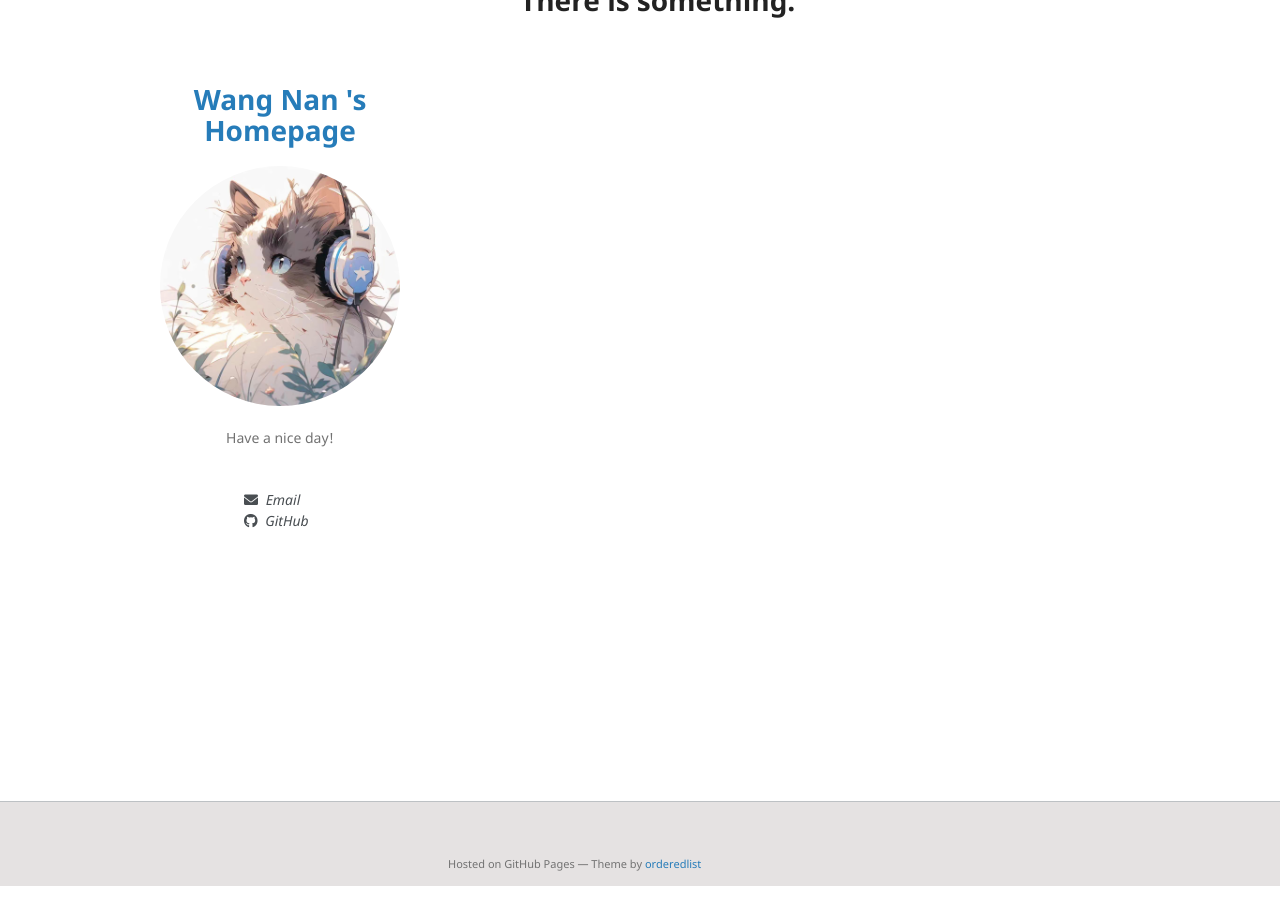
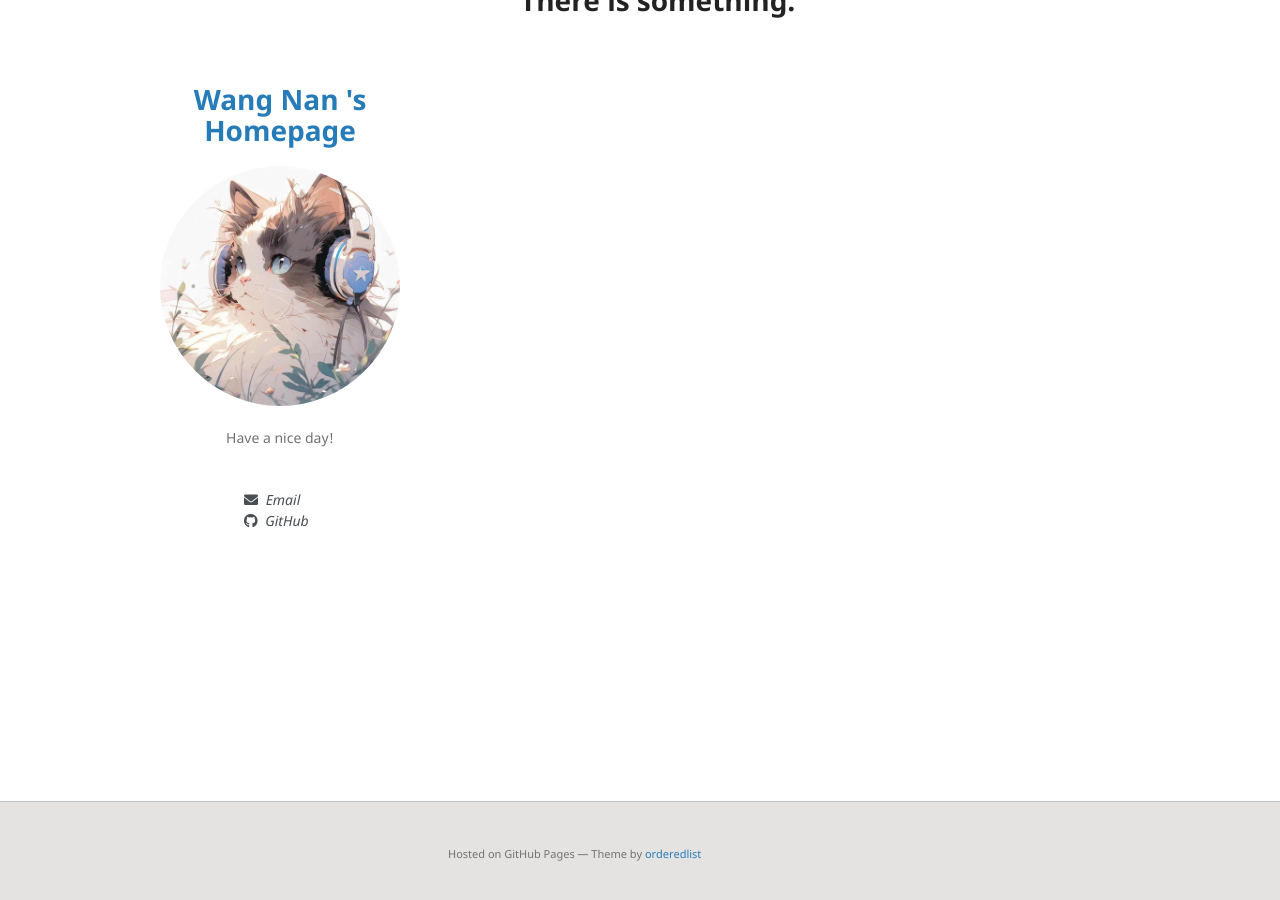
Before and after one commit to theFool-wn/theFool-wn.github.io, a Jekyll site: the page built from index.html, in a window 1280 px wide and 900 px high, scrolled down 99 px. Built offline with Jekyll 4.4.1, drawn with Linux system fonts in a browser that asks for light colours.

Commit message:
Update jekyll-theme-minimal.scss

```diff
--- a/_sass/jekyll-theme-minimal.scss
+++ b/_sass/jekyll-theme-minimal.scss
@@ -216,12 +216,11 @@ hr {
 
 footer {
   background-color: #e5e2e2;
-  height: 1em;
+  height: 2em;
   margin: 0 auto;
-  padding-top: 50px;
+  padding-top: 40px;
   padding-left: 35%;
-  padding-left: 35%;
-  padding-bottom: 20px;
+  padding-bottom: 30px;
   -webkit-font-smoothing: subpixel-antialiased;
 }
 
```
